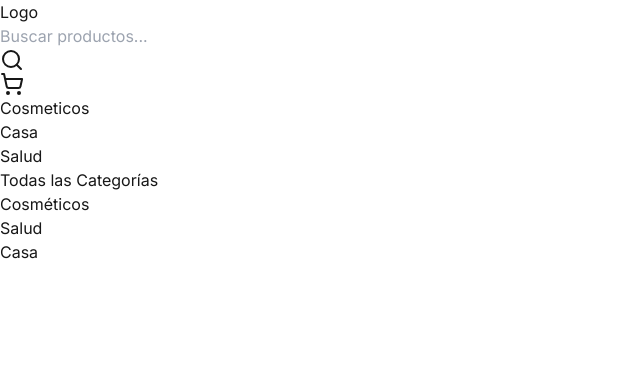
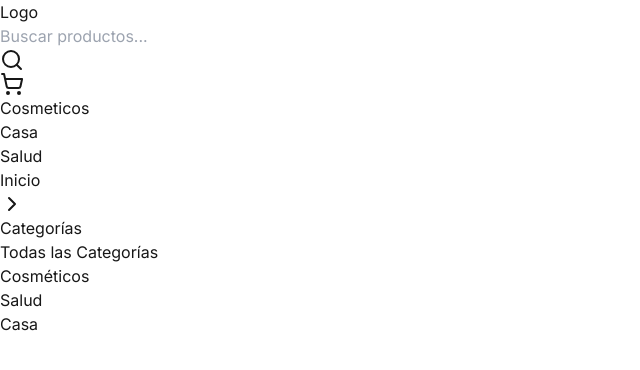
Before and after one commit to FerroSantiago/quantum-store, a Next.js app: page /categories in a window 1280 px wide. Shown: the top 370 px of the page, without its empty margins (0-640 px from the left). Built offline with nearby package versions, Linux system fonts and the light colour scheme.

Commit message:
add BreadCrumb

```diff
--- a/src/app/categories/page.tsx
+++ b/src/app/categories/page.tsx
@@ -1,4 +1,3 @@
-// app/categories/page.tsx
 import Link from 'next/link'
 import { categories } from '@/lib/data'
 
--- a/src/app/layout.tsx
+++ b/src/app/layout.tsx
@@ -1,8 +1,9 @@
 import { Inter } from 'next/font/google'
 import './globals.css'
 import Header from '@/components/Header'
+import BreadcrumbNav from '@/components/BreadCrumbNav'
+import { TooltipProvider } from "@/components/ui/tooltip"
 import { CartProvider } from '@/contexts/CartContext'
-import { TooltipProvider } from "@/components/ui/tooltip"
 import { Toaster } from 'sonner'
 
 const inter = Inter({ subsets: ['latin'] })
@@ -24,6 +25,9 @@ export default function RootLayout({
           <CartProvider>
             <Header />
             <main className="min-h-screen bg-background">
+              <div className="container mx-auto px-4 pt-4">
+                <BreadcrumbNav />
+              </div>
               {children}
             </main>
             <Toaster />
--- /dev/null
+++ b/src/components/BreadCrumbNav/index.tsx
@@ -0,0 +1,92 @@
+'use client'
+
+import Link from 'next/link'
+import { usePathname } from 'next/navigation'
+import { categories } from '@/lib/data'
+import { getProduct } from '@/lib/actions'
+import {
+  Breadcrumb,
+  BreadcrumbList,
+  BreadcrumbItem,
+  BreadcrumbLink,
+  BreadcrumbPage,
+  BreadcrumbSeparator,
+} from '@/components/ui/breadcrumb'
+
+interface BreadcrumbSegment {
+  label: string
+  href: string
+  isCurrentPage: boolean
+}
+
+export default function BreadcrumbNav() {
+  const pathname = usePathname()
+
+  const getBreadcrumbs = (): BreadcrumbSegment[] => {
+    const segments = pathname.split('/').filter(Boolean)
+    const breadcrumbs: BreadcrumbSegment[] = []
+
+    // Add home
+    breadcrumbs.push({
+      label: 'Inicio',
+      href: '/',
+      isCurrentPage: segments.length === 0,
+    })
+
+    let path = ''
+    segments.forEach((segment, index) => {
+      path += `/${segment}`
+
+      let label = ''
+      if (segment === 'categories' && index === 0) {
+        label = 'Categorías'
+      } else if (index === 1) {
+        const category = categories.find(cat => cat.id === segment)
+        label = category?.name || segment
+      } else if (index === 2) {
+        const categoryId = segments[1]
+        const product = getProduct(categoryId, segment)
+        label = product?.name || segment
+      } else {
+        label = segment.charAt(0).toUpperCase() + segment.slice(1)
+      }
+
+      breadcrumbs.push({
+        label,
+        href: path,
+        isCurrentPage: index === segments.length - 1,
+      })
+    })
+
+    return breadcrumbs
+  }
+
+  const breadcrumbs = getBreadcrumbs()
+
+  if (pathname === '/') return null
+
+  return (
+    <Breadcrumb>
+      <BreadcrumbList>
+        {breadcrumbs.map((breadcrumb, index) => (
+          <BreadcrumbItem key={breadcrumb.href}>
+            {!breadcrumb.isCurrentPage ? (
+              <>
+                <Link href={breadcrumb.href} passHref legacyBehavior>
+                  <BreadcrumbLink>
+                    {breadcrumb.label}
+                  </BreadcrumbLink>
+                </Link>
+                {index < breadcrumbs.length - 1 && (
+                  <BreadcrumbSeparator />
+                )}
+              </>
+            ) : (
+              <BreadcrumbPage>{breadcrumb.label}</BreadcrumbPage>
+            )}
+          </BreadcrumbItem>
+        ))}
+      </BreadcrumbList>
+    </Breadcrumb>
+  )
+}
--- /dev/null
+++ b/src/components/ui/breadcrumb.tsx
@@ -0,0 +1,80 @@
+import * as React from "react"
+import { ChevronRight } from "lucide-react"
+import { cn } from "@/lib/utils"
+
+const Breadcrumb = React.forwardRef<
+  HTMLElement,
+  React.HTMLAttributes<HTMLElement>
+>(({ className, ...props }, ref) => (
+  <nav
+    ref={ref}
+    aria-label="Breadcrumb"
+    className={cn("mb-6", className)}
+    {...props}
+  />
+))
+Breadcrumb.displayName = "Breadcrumb"
+
+const BreadcrumbList = React.forwardRef<
+  HTMLOListElement,
+  React.OlHTMLAttributes<HTMLOListElement>
+>(({ className, ...props }, ref) => (
+  <ol
+    ref={ref}
+    className={cn(
+      "flex flex-wrap items-center gap-2 text-sm text-muted-foreground",
+      className
+    )}
+    {...props}
+  />
+))
+BreadcrumbList.displayName = "BreadcrumbList"
+
+const BreadcrumbItem = React.forwardRef<
+  HTMLLIElement,
+  React.LiHTMLAttributes<HTMLLIElement>
+>(({ className, ...props }, ref) => (
+  <li
+    ref={ref}
+    className={cn("flex items-center gap-2", className)}
+    {...props}
+  />
+))
+BreadcrumbItem.displayName = "BreadcrumbItem"
+
+const BreadcrumbLink = React.forwardRef<
+  HTMLAnchorElement,
+  React.AnchorHTMLAttributes<HTMLAnchorElement>
+>(({ className, ...props }, ref) => (
+  <a
+    ref={ref}
+    className={cn("hover:text-foreground transition-colors", className)}
+    {...props}
+  />
+))
+BreadcrumbLink.displayName = "BreadcrumbLink"
+
+const BreadcrumbSeparator = () => (
+  <ChevronRight className="h-4 w-4" />
+)
+
+const BreadcrumbPage = React.forwardRef<
+  HTMLSpanElement,
+  React.HTMLAttributes<HTMLSpanElement>
+>(({ className, ...props }, ref) => (
+  <span
+    ref={ref}
+    className={cn("font-medium text-foreground", className)}
+    {...props}
+  />
+))
+BreadcrumbPage.displayName = "BreadcrumbPage"
+
+export {
+  Breadcrumb,
+  BreadcrumbList,
+  BreadcrumbItem,
+  BreadcrumbLink,
+  BreadcrumbPage,
+  BreadcrumbSeparator,
+}
```
